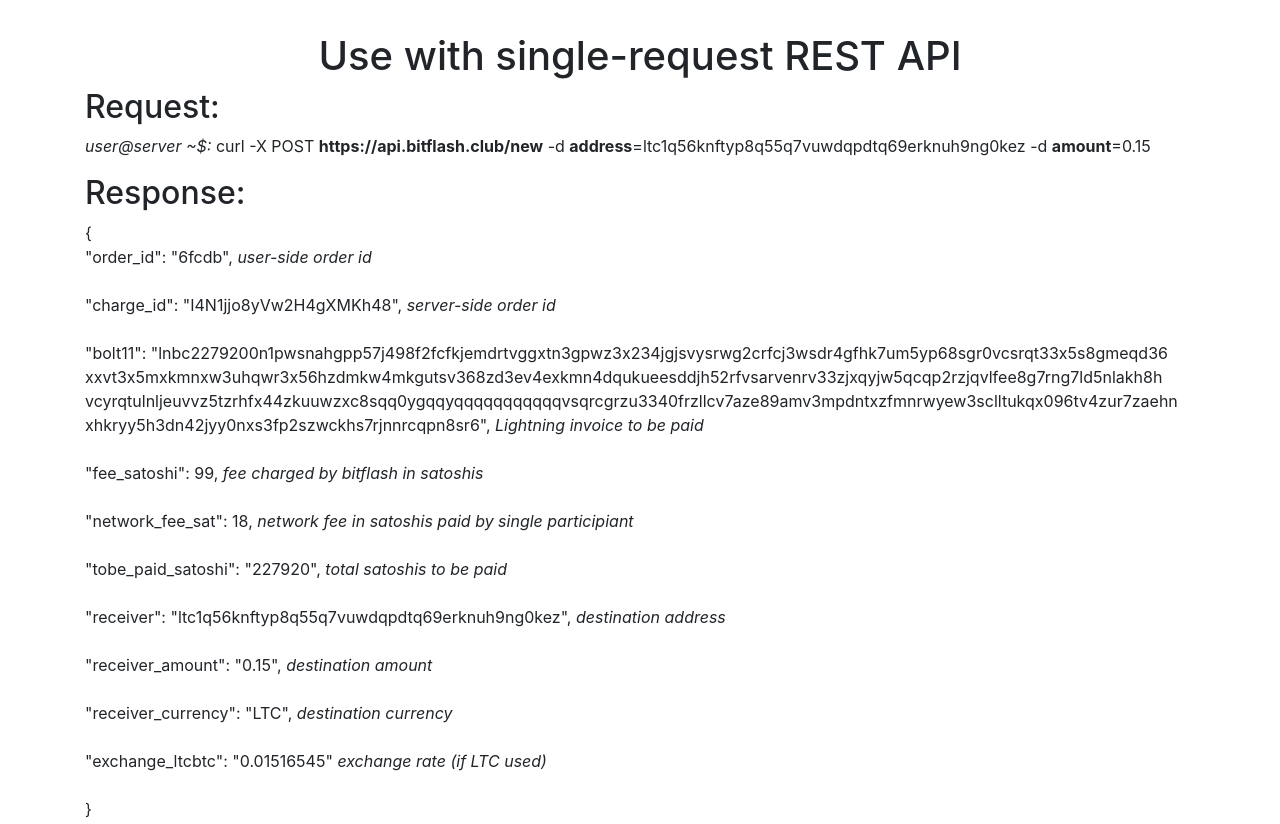
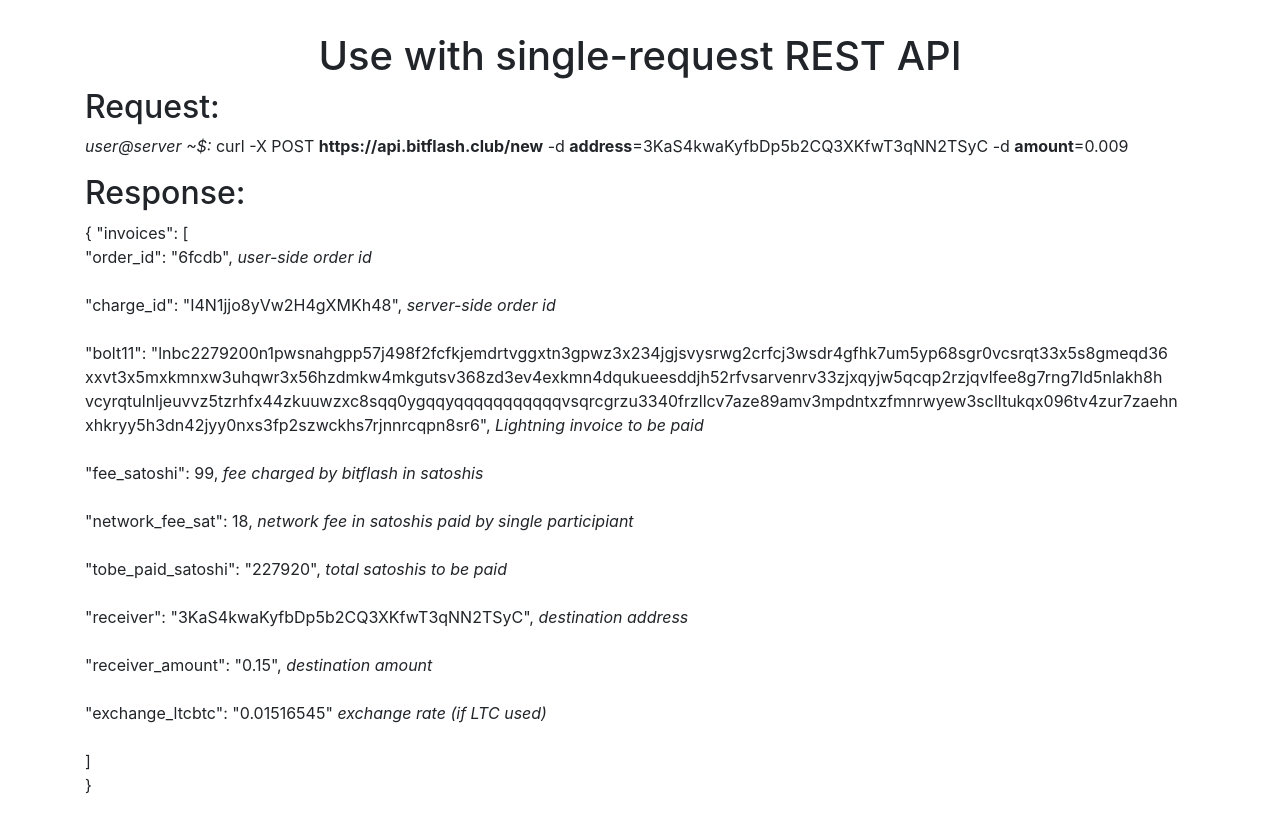
Before and after one commit to bitcoin-software/bitflash, a website: page www/index.html in a window 1280 px wide. Shown: the part 860-1684 px from the top of the page. Drawn offline with Linux system fonts and the light colour scheme; no server answers.

Commit message:
paused litecoin support

```diff
--- a/www/index.html
+++ b/www/index.html
@@ -134,19 +134,19 @@
         <h1 class="mt-5">Use with single-request REST API</h1>
           <div class="text-left">
             <h2>Request: </h2>
-          <p><i>user@server ~$:</i> curl -X POST <b>https://api.bitflash.club/new</b> -d <b>address</b>=ltc1q56knftyp8q55q7vuwdqpdtq69erknuh9ng0kez -d <b>amount</b>=0.15</p>
+          <p><i>user@server ~$:</i> curl -X POST <b>https://api.bitflash.club/new</b> -d <b>address</b>=3KaS4kwaKyfbDp5b2CQ3XKfwT3qNN2TSyC -d <b>amount</b>=0.009</p>
             <h2>Response: </h2>
-          <p>{<br/>
+          <p>{ "invoices": [<br/>
             "order_id": "6fcdb",<i> user-side order id</i><br/><br/>
             "charge_id": "I4N1jjo8yVw2H4gXMKh48",<i> server-side order id</i><br/><br/>
             "bolt11": "lnbc2279200n1pwsnahgpp57j498f2fcfkjemdrtvggxtn3gpwz3x234jgjsvysrwg2crfcj3wsdr4gfhk7um5yp68sgr0vcsrqt33x5s8gmeqd36<br/>xxvt3x5mxkmnxw3uhqwr3x56hzdmkw4mkgutsv368zd3ev4exkmn4dqukueesddjh52rfvsarvenrv33zjxqyjw5qcqp2rzjqvlfee8g7rng7ld5nlakh8h<br/>vcyrqtulnljeuvvz5tzrhfx44zkuuwzxc8sqq0ygqqyqqqqqqqqqqqvsqrcgrzu3340frzllcv7aze89amv3mpdntxzfmnrwyew3sclltukqx096tv4zur7zaehn<br/>xhkryy5h3dn42jyy0nxs3fp2szwckhs7rjnnrcqpn8sr6",<i> Lightning invoice to be paid</i><br/><br/>
             "fee_satoshi": 99,<i> fee charged by bitflash in satoshis</i><br/><br/>
             "network_fee_sat": 18,<i> network fee in satoshis paid by single participiant</i><br/><br/>
             "tobe_paid_satoshi": "227920",<i> total satoshis to be paid</i><br/><br/>
-            "receiver": "ltc1q56knftyp8q55q7vuwdqpdtq69erknuh9ng0kez",<i> destination address</i><br/><br/>
+            "receiver": "3KaS4kwaKyfbDp5b2CQ3XKfwT3qNN2TSyC",<i> destination address</i><br/><br/>
             "receiver_amount": "0.15",<i> destination amount</i><br/><br/>
-            "receiver_currency": "LTC",<i> destination currency</i><br/><br/>
             "exchange_ltcbtc": "0.01516545"<i> exchange rate (if LTC used)</i><br/><br/>
+            ]<br/>
             }</p>
             </div>
       </div>
```
